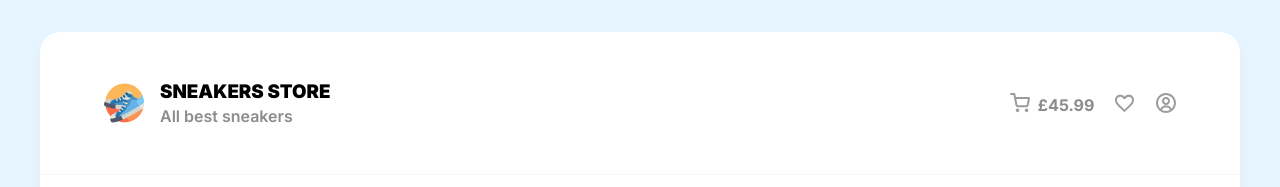
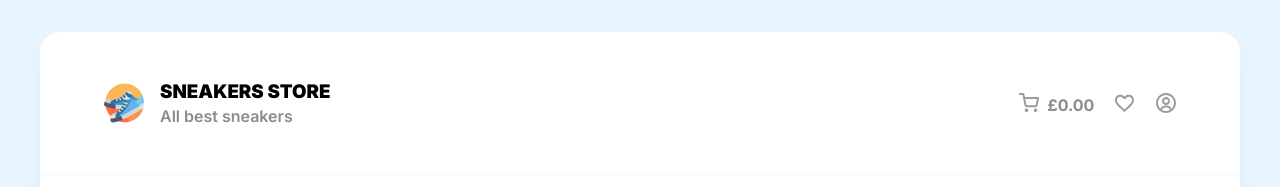
Before and after one commit to Dmitriy24S/sneakers-shop-react-app, a React (Create React App) app: page /sneakers-shop-react-app/favorites in a window 1280 px wide. Shown: the top 187 px of the page. Built offline with nearby package versions, Linux system fonts and the light colour scheme; no server answers.

Commit message:
feat: :sparkles: add total cart value calculation with custom hook

```diff
--- a/src/components/Drawer/Drawer.tsx
+++ b/src/components/Drawer/Drawer.tsx
@@ -1,6 +1,7 @@
 import axios from "axios";
 import React, { useContext, useEffect, useRef, useState } from "react";
 import { AppContext } from "../../App";
+import { useCart } from "../../hooks/useCart";
 import StatusMessage from "../StatusMessage/StatusMessage";
 import "./Drawer.scss";
 
@@ -21,6 +22,7 @@ const Drawer = () => {
   const [isProcessingOrder, setIsProcessingOrder] = useState(false); // disable submit button while processing
   const [isOrderComplete, setIsOrderComplete] = useState(false); // shows order info status message component
   const [orderId, setOrderId] = useState(null);
+  const { totalCartPrice } = useCart();
 
   const handleSubmitOrder = async () => {
     try {
@@ -187,7 +189,7 @@ const Drawer = () => {
             <section className="cart-bottom">
               <div className="cart-total">
                 Total: <div className="cart-total-divider"></div>
-                <span className="cart-total-price">£199.99</span>
+                <span className="cart-total-price">£{totalCartPrice}</span>
               </div>
               <button
                 className="place-order-btn"
--- a/src/components/Header/Header.tsx
+++ b/src/components/Header/Header.tsx
@@ -3,12 +3,13 @@ import { Link } from "react-router-dom";
 import React, { useContext } from "react";
 import { AppContext } from "../../App";
 import Drawer from "../Drawer/Drawer";
+import { useCart } from "../../hooks/useCart";
 
 // setIsCartDrawerOpen: React.Dispatch<React.SetStateAction<boolean>>;
 
 const Header = () => {
   const { setIsCartDrawerOpen, isCartDrawerOpen } = useContext<any>(AppContext);
-
+  const { totalCartPrice } = useCart();
   return (
     <header className="header">
       <Link to="/sneakers-shop-react-app/">
@@ -65,7 +66,7 @@ const Header = () => {
                   strokeLinejoin="round"
                 />
               </svg>
-              <span>£45.99</span>
+              <span>£{totalCartPrice}</span>
             </button>
           </li>
           {/* Cart drawer */}
--- /dev/null
+++ b/src/hooks/useCart.tsx
@@ -0,0 +1,12 @@
+import React, { useContext } from "react";
+import { AppContext } from "../App";
+
+export const useCart = () => {
+  const { cartItems, setCartItems } = useContext<any>(AppContext);
+  // Get total value of all items in cart - Cart total
+  const totalCartPrice = cartItems
+    ?.reduce((sum: number, item: any) => sum + Number(item.price), 0)
+    .toFixed(2);
+
+  return { cartItems, setCartItems, totalCartPrice };
+};
```
